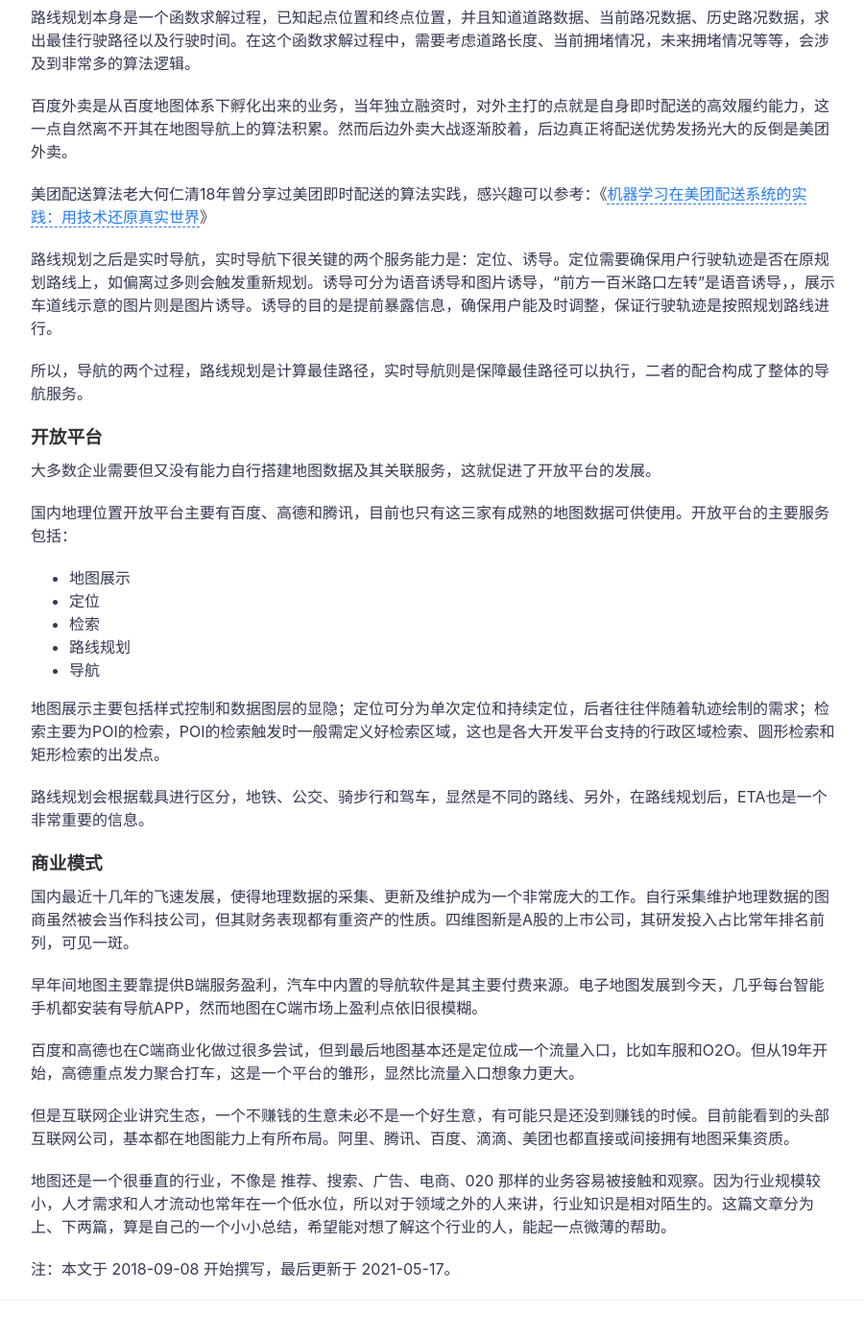
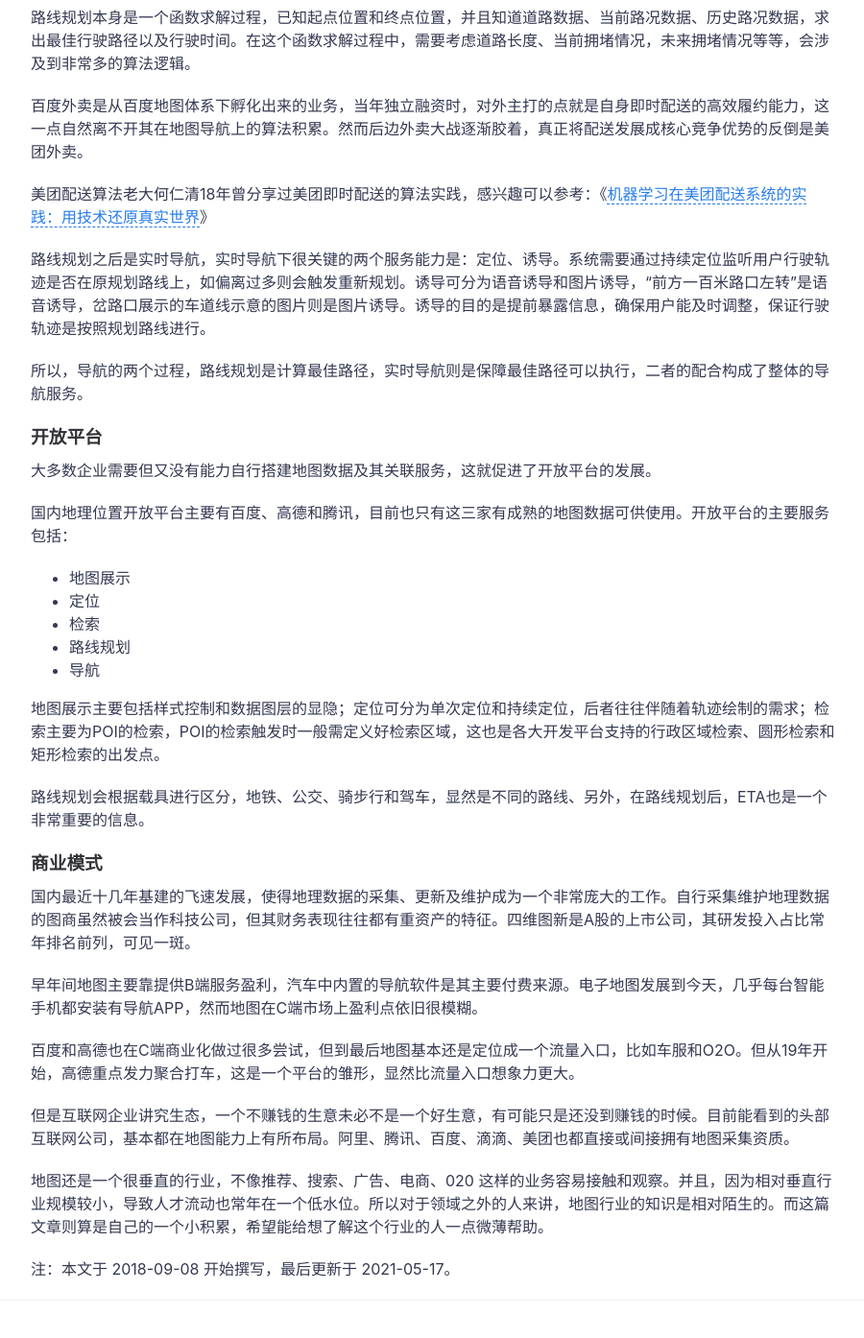
Before and after one commit to icarus507/icarus507.github.io, a Jekyll site: the page built from _posts/2018-09-08-谈谈地图（下）.md, in a window 1280 px wide and 1400 px high, scrolled down 2030 px. Shown: the top 1394 px of the window at 96% size, without its empty margins (188-1088 px from the left). Built offline with Jekyll 4.4.1, drawn with Linux system fonts in a browser that asks for light colours.

Commit message:
Update 2018-09-08-谈谈地图（下）.md

```diff
--- a/_posts/2018-09-08-谈谈地图（下）.md
+++ b/_posts/2018-09-08-谈谈地图（下）.md
@@ -51,11 +51,11 @@
 
 路线规划本身是一个函数求解过程，已知起点位置和终点位置，并且知道道路数据、当前路况数据、历史路况数据，求出最佳行驶路径以及行驶时间。在这个函数求解过程中，需要考虑道路长度、当前拥堵情况，未来拥堵情况等等，会涉及到非常多的算法逻辑。
 
-百度外卖是从百度地图体系下孵化出来的业务，当年独立融资时，对外主打的点就是自身即时配送的高效履约能力，这一点自然离不开其在地图导航上的算法积累。然而后边外卖大战逐渐胶着，后边真正将配送优势发扬光大的反倒是美团外卖。
+百度外卖是从百度地图体系下孵化出来的业务，当年独立融资时，对外主打的点就是自身即时配送的高效履约能力，这一点自然离不开其在地图导航上的算法积累。然而后边外卖大战逐渐胶着，真正将配送发展成核心竞争优势的反倒是美团外卖。
 
 美团配送算法老大何仁清18年曾分享过美团即时配送的算法实践，感兴趣可以参考：《[机器学习在美团配送系统的实践：用技术还原真实世界](https://tech.meituan.com/2018/12/13/machine-learning-in-distribution-practice.html)》
 
-路线规划之后是实时导航，实时导航下很关键的两个服务能力是：定位、诱导。定位需要确保用户行驶轨迹是否在原规划路线上，如偏离过多则会触发重新规划。诱导可分为语音诱导和图片诱导，“前方一百米路口左转”是语音诱导，，展示车道线示意的图片则是图片诱导。诱导的目的是提前暴露信息，确保用户能及时调整，保证行驶轨迹是按照规划路线进行。
+路线规划之后是实时导航，实时导航下很关键的两个服务能力是：定位、诱导。系统需要通过持续定位监听用户行驶轨迹是否在原规划路线上，如偏离过多则会触发重新规划。诱导可分为语音诱导和图片诱导，“前方一百米路口左转”是语音诱导，岔路口展示的车道线示意的图片则是图片诱导。诱导的目的是提前暴露信息，确保用户能及时调整，保证行驶轨迹是按照规划路线进行。
 
 所以，导航的两个过程，路线规划是计算最佳路径，实时导航则是保障最佳路径可以执行，二者的配合构成了整体的导航服务。
 
@@ -78,7 +78,7 @@
 
 ### 商业模式
 
-国内最近十几年的飞速发展，使得地理数据的采集、更新及维护成为一个非常庞大的工作。自行采集维护地理数据的图商虽然被会当作科技公司，但其财务表现都有重资产的性质。四维图新是A股的上市公司，其研发投入占比常年排名前列，可见一斑。
+国内最近十几年基建的飞速发展，使得地理数据的采集、更新及维护成为一个非常庞大的工作。自行采集维护地理数据的图商虽然被会当作科技公司，但其财务表现往往都有重资产的特征。四维图新是A股的上市公司，其研发投入占比常年排名前列，可见一斑。
 
 早年间地图主要靠提供B端服务盈利，汽车中内置的导航软件是其主要付费来源。电子地图发展到今天，几乎每台智能手机都安装有导航APP，然而地图在C端市场上盈利点依旧很模糊。
 
@@ -86,7 +86,7 @@
 
 但是互联网企业讲究生态，一个不赚钱的生意未必不是一个好生意，有可能只是还没到赚钱的时候。目前能看到的头部互联网公司，基本都在地图能力上有所布局。阿里、腾讯、百度、滴滴、美团也都直接或间接拥有地图采集资质。
 
-地图还是一个很垂直的行业，不像是 推荐、搜索、广告、电商、020 那样的业务容易被接触和观察。因为行业规模较小，人才需求和人才流动也常年在一个低水位，所以对于领域之外的人来讲，行业知识是相对陌生的。这篇文章分为上、下两篇，算是自己的一个小小总结，希望能对想了解这个行业的人，能起一点微薄的帮助。
+地图还是一个很垂直的行业，不像推荐、搜索、广告、电商、020 这样的业务容易接触和观察。并且，因为相对垂直行业规模较小，导致人才流动也常年在一个低水位。所以对于领域之外的人来讲，地图行业的知识是相对陌生的。而这篇文章则算是自己的一个小积累，希望能给想了解这个行业的人一点微薄帮助。
 
 
 
```
